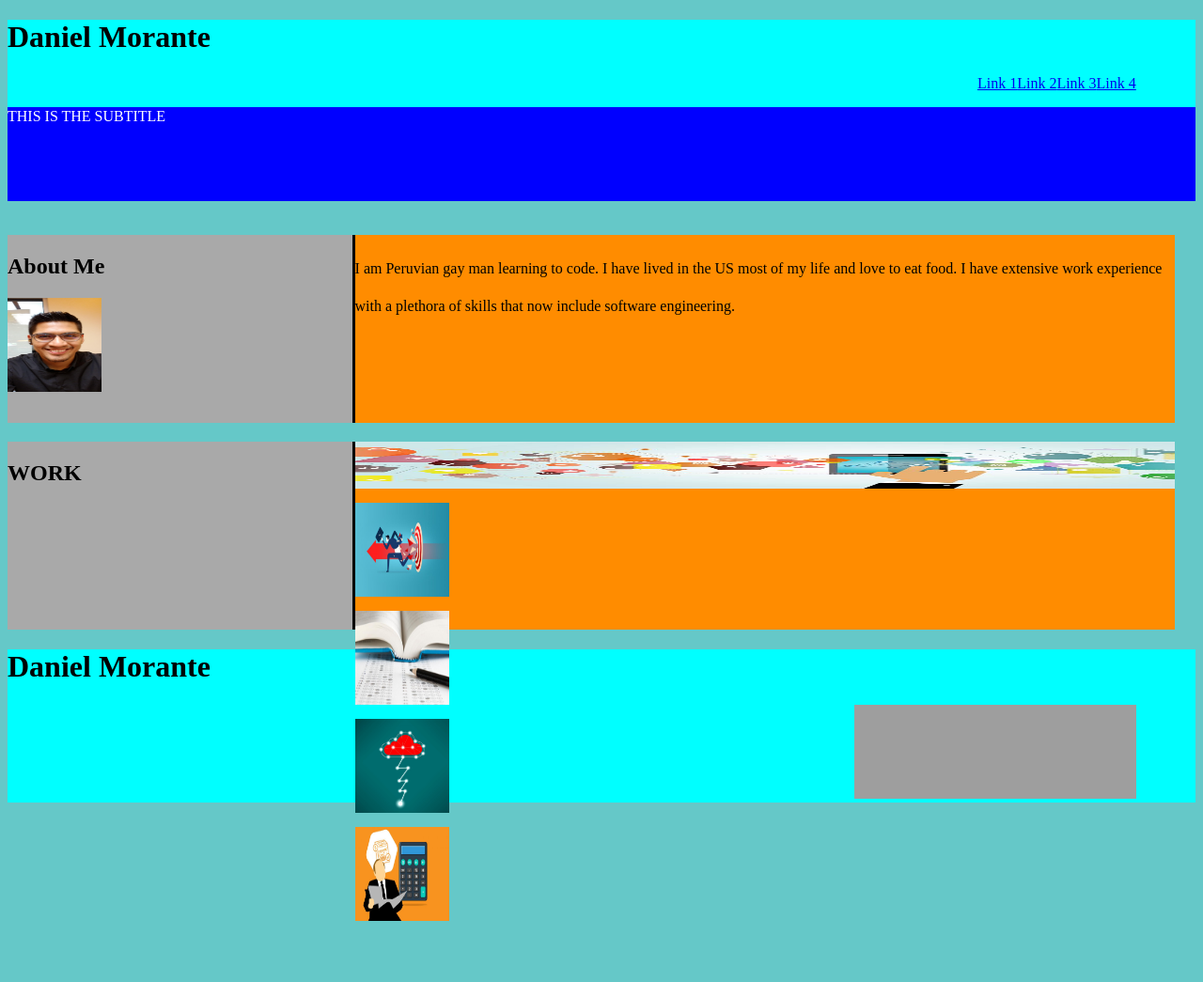
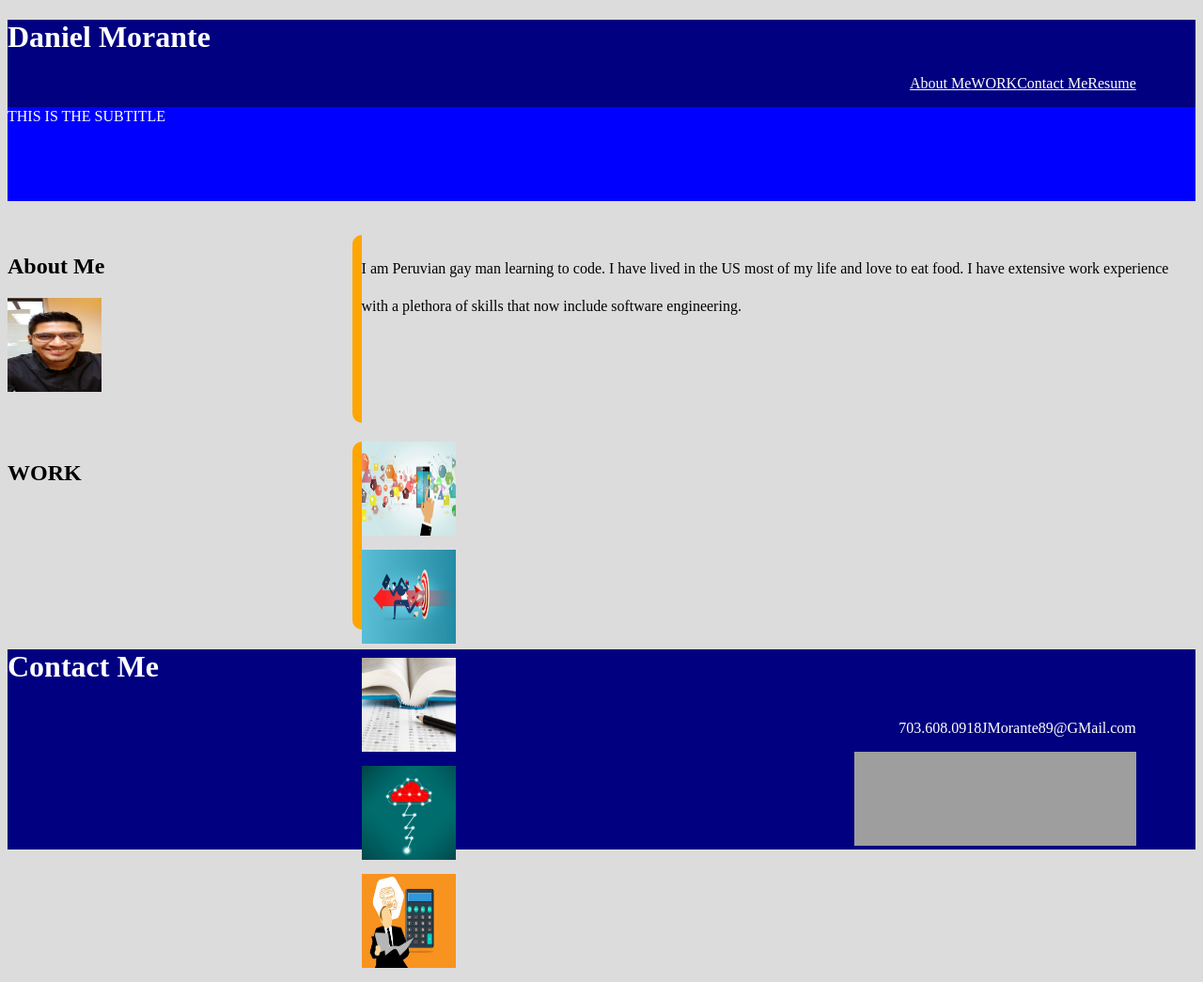
Before and after one commit to JMorante89/Professional-Portfolio, a plain HTML site: page index.html in a window 1280 px wide. Shown: the whole page at 94% size. Before the commit the page ends 995 px from the top, so only its background shows below. Drawn offline with Linux system fonts and the light colour scheme; grey boxes are pictures that could not be loaded.

Commit message:
updated CSS

```diff
--- a/assets/css/style.css
+++ b/assets/css/style.css
@@ -1,17 +1,22 @@
 /* MAIN ELEMENTS*/
 body{
-    background-color: rgb(101, 200, 200);
+    background-color: gainsboro;
 }
 header{
-background-color: aqua;
+background-color: navy;
+color: white;
 }
 /* flex end puts nav elements in the end but do not know how add space between them.  Justify-content may be used only once */
 nav{
     display: flex;
     justify-content: flex-end;
+    color: white;
     /*justify-content: space-around;*/
     align-items: center;
     margin-right: 5%;
+}
+a{
+    color: white;
 }
 main{
     display: flex;
@@ -19,27 +24,29 @@ main{
 
 }
 aside{
-    background-color: darkgray;
+    background-color: gainsboro;
     width: 29%;
     height: 200px;
     margin-top: 20px;
+    border:
 }
 section{
-    border-left: solid black;55
+    border-left: solid orange 10px;
+    border-radius: 10px;
 }
 img{
     width: 100px;
     height: 100px;
 }
 footer{
-    background-color: aqua;
+    background-color: navy;
 }
 
 
 /* CLASSES */
 /* line height worked for the orange body only.  duh its a class not the main element*/
 .main{
-    background-color: darkorange;
+    background-color: gainsboro;
     width: 69%;
     height: 200px;
     margin-top: 20px;
@@ -57,7 +64,7 @@ footer{
 #name{
     display: flex;
     align-items: center;
-
+    color: white;
 }
 
 #subtitle{
@@ -67,7 +74,3 @@ footer{
     height: 100px;
     line-height: 20px;
 }
-#first-project{
-    width: 100%;
-    height: 50px;
-}
--- a/index.html
+++ b/index.html
@@ -10,10 +10,10 @@
     <header>
       <h1 id="name">Daniel Morante</h1>
       <nav>
-        <a href="#">Link 1</a>
-        <a href="#">Link 2</a>
-        <a href="#">Link 3</a>
-        <a href="#">Link 4</a>
+        <a href="#">About Me</a>
+        <a href="#">WORK</a>
+        <a href="#">Contact Me</a>
+        <a href="#">Resume</a>
       </nav>
         <p id="subtitle">THIS IS THE SUBTITLE</p>
     </header>
@@ -52,7 +52,11 @@
 
 
     <footer>
-      <h1 id="name">Daniel Morante</h1>
+      <h1 id="name">Contact Me</h1>
+      <nav>
+        <p>703.608.0918</p>
+        <p>JMorante89@GMail.com</p>
+      </nav>
       <nav>
         <a href="https://www.github.com/JMorante89" target="_blank"><img src="https://www.freeiconspng.com/uploads/github-logo-icon-3.png" width="350" alt="Github Logo Svg Free" /></a>
         <a href="https://www.linkedin.com/in/josemorante888" target="_blank"><img src="https://cdn-icons-png.flaticon.com/512/174/174857.png"></a>
```
